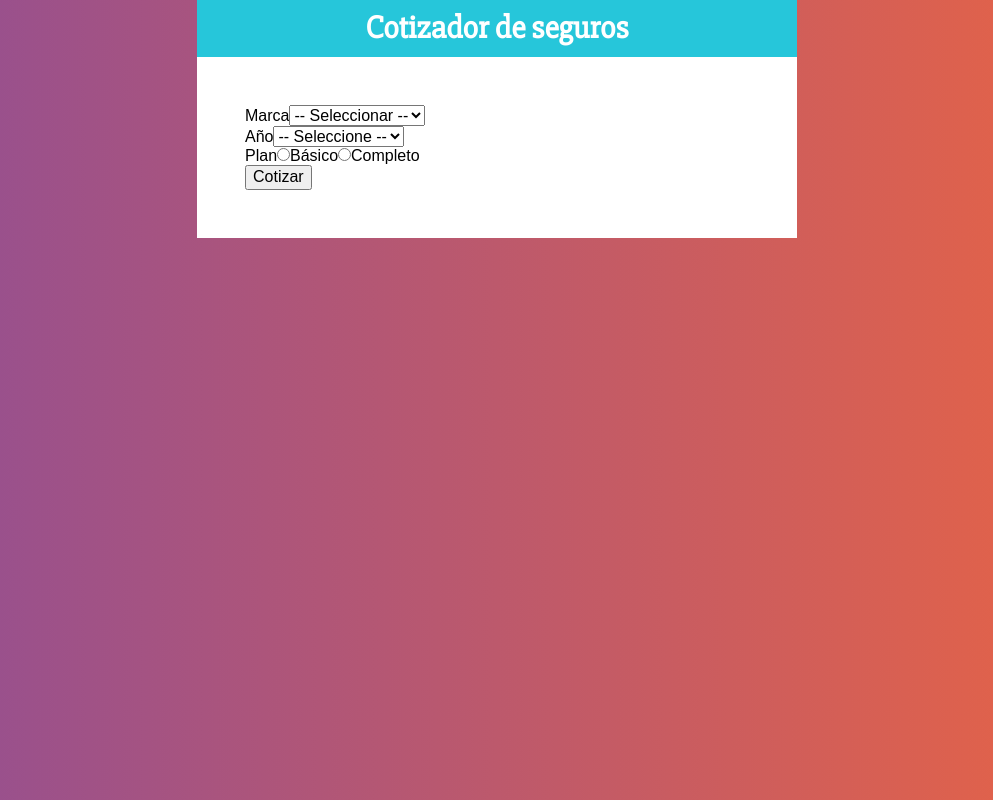
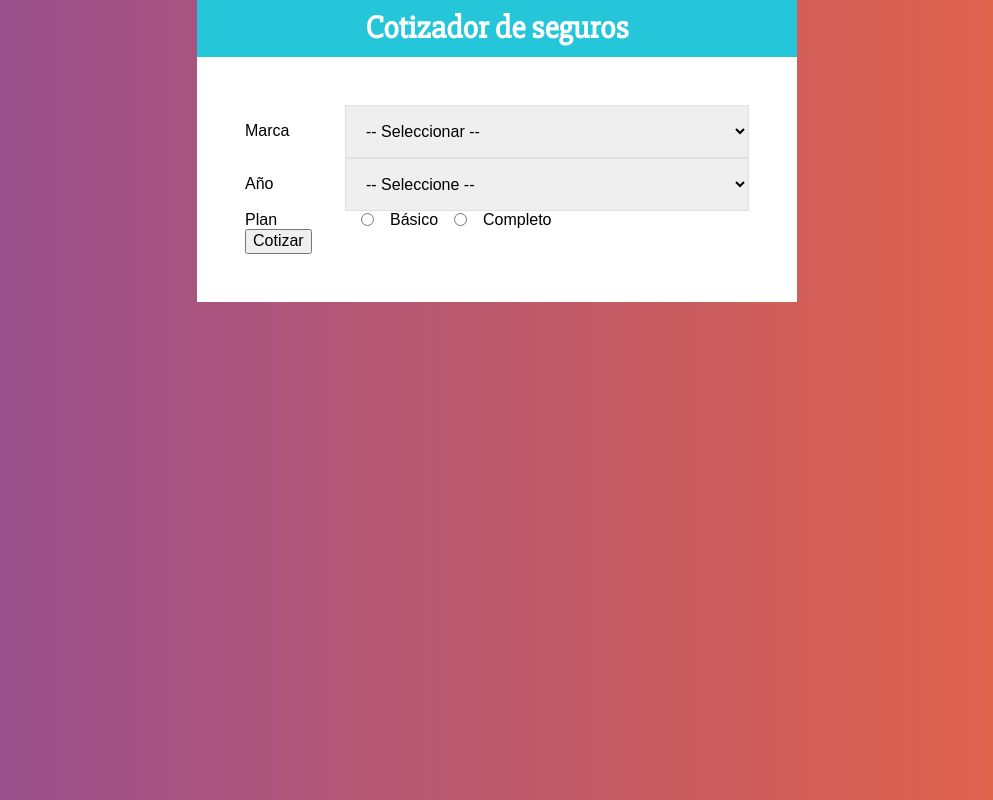
Before and after one commit to PixelsFarm/cotizador-seguros, a React (Create React App) app: page / in a window 1280 px wide. Shown: the whole page, without its empty margins (143-1136 px from the left). Built offline with nearby package versions, Linux system fonts and the light colour scheme.

Commit message:
Crear styled components para formulario

```diff
--- a/src/App.js
+++ b/src/App.js
@@ -17,9 +17,9 @@
     return (
 		<Contenedor>
 			<Header titulo="Cotizador de seguros" />
-            <ContenedorFormulario>
-                <Formulario />
-            </ContenedorFormulario>
+			<ContenedorFormulario>
+				<Formulario />
+			</ContenedorFormulario>
 		</Contenedor>
 	);
 }
--- a/src/components/Formulario.jsx
+++ b/src/components/Formulario.jsx
@@ -1,20 +1,44 @@
 import React from 'react';
+import styled from "@emotion/styled";
+
+const Campo = styled.div`
+	display: flex;
+	align-items: center;
+	margin-bottom: center;
+`;
+
+const Label = styled.label`
+	flex: 0 0 100px;
+`;
+
+const Select = styled.select`
+	display: block;
+	width: 100%;
+	padding: 1rem;
+	border: 1px solid #e1e1e1;
+	--webkit-appearance: none;
+`;
+
+const InputRadio = styled.input`
+	margin: 0 1rem;
+`;
+
 
 const Formulario = () => {
     return (
 		<form>
-			<div>
-				<label>Marca</label>
-				<select>
+			<Campo>
+				<Label>Marca</Label>
+				<Select>
 					<option value="">-- Seleccionar --</option>
 					<option value="americano">Americano</option>
 					<option value="europeo">Europeo</option>
 					<option value="asiatico">Asiático</option>
-				</select>
-			</div>
-			<div>
-				<label>Año</label>
-				<select>
+				</Select>
+			</Campo>
+			<Campo>
+				<Label>Año</Label>
+				<Select>
 					<option value="">-- Seleccione --</option>
 					<option value="2021">2021</option>
 					<option value="2020">2020</option>
@@ -26,15 +50,15 @@
 					<option value="2014">2014</option>
 					<option value="2013">2013</option>
 					<option value="2012">2012</option>
-				</select>
-			</div>
-			<div>
-				<label>Plan</label>
-				<input type="radio" name="plan" value="basico" />
+				</Select>
+			</Campo>
+			<Campo>
+				<Label>Plan</Label>
+				<InputRadio type="radio" name="plan" value="basico" />
 				Básico
-				<input type="radio" name="plan" value="completo" />
+				<InputRadio type="radio" name="plan" value="completo" />
 				Completo
-			</div>
+			</Campo>
 			<button type="button">Cotizar</button>
 		</form>
 	);
```
